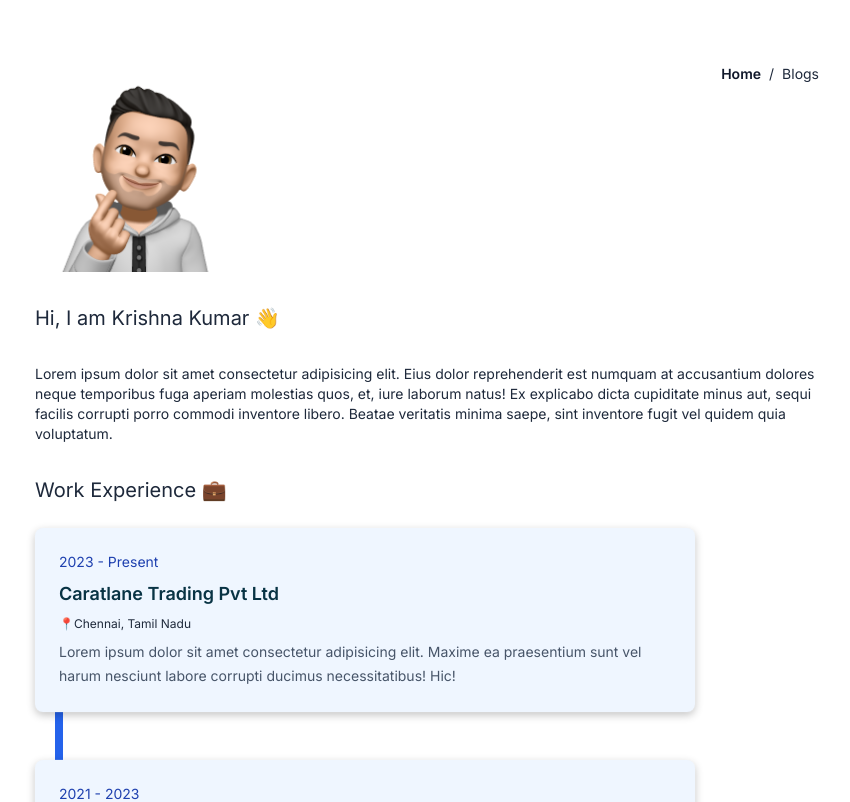
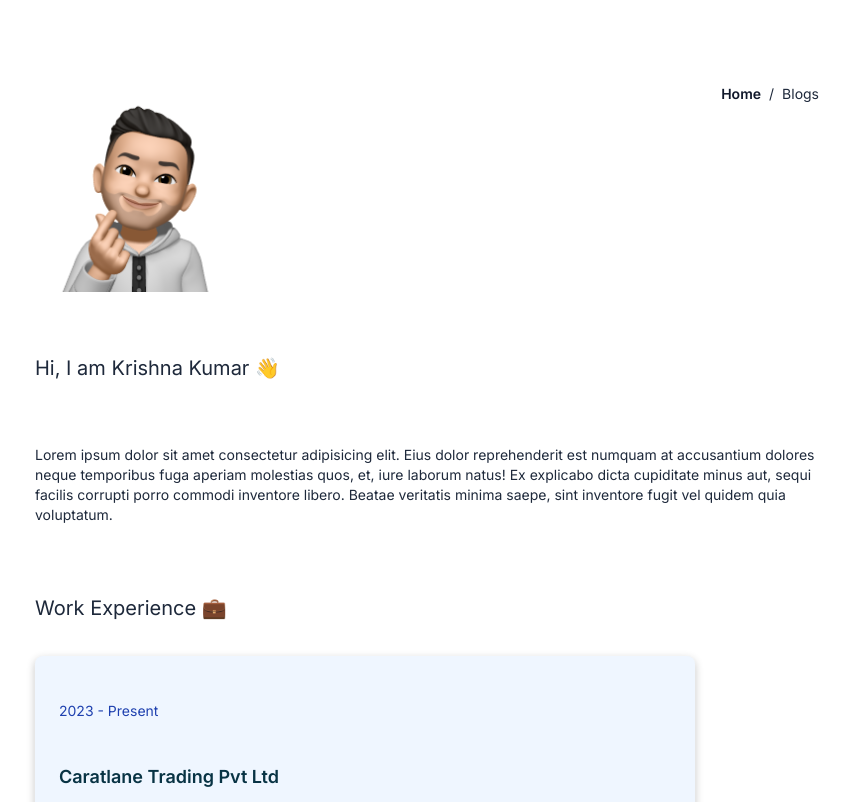
Before and after one commit to krish7x/my-portfolio, a Next.js app: page / in a window 1280 px wide. Shown: the top 802 px of the page, without its empty margins (209-1059 px from the left). Built offline with nearby package versions, Linux system fonts and the light colour scheme.

Commit message:
fix: add mdx styles

```diff
--- a/src/globals.css
+++ b/src/globals.css
@@ -21,3 +21,58 @@
     text-wrap: balance;
   }
 }
+/* globals.css */
+
+body {
+  font-family: Arial, sans-serif;
+  line-height: 1.6;
+  padding: 20px;
+  margin: 0;
+}
+
+article {
+  max-width: 800px;
+  margin: 0 auto;
+  padding: 20px;
+}
+
+h1, h2, h3, h4, h5, h6 {
+  margin-top: 1.5em;
+  margin-bottom: 0.5em;
+}
+
+p {
+  margin-bottom: 1em;
+}
+
+img {
+  max-width: 100%;
+  height: auto;
+}
+
+code {
+  background: #f5f5f5;
+  padding: 2px 4px;
+  border-radius: 4px;
+}
+
+pre {
+  background: #f5f5f5;
+  padding: 10px;
+  border-radius: 4px;
+  overflow-x: auto;
+}
+
+a {
+  color: #0070f3;
+  text-decoration: none;
+}
+
+a:hover {
+  text-decoration: underline;
+}
+
+ul, ol {
+  padding-left: 1.5em;
+  margin-bottom: 1em;
+}
--- a/src/pages/blogs.tsx
+++ b/src/pages/blogs.tsx
@@ -24,7 +24,7 @@ export default function Home() {
     <DefaultLayout>
       <Header />
       <div className="flex min-h-screen max-w-[872px] flex-col gap-3 md:gap-3">
-        {blogs.length
+        {blogs?.length
           ? blogs.map((val, inx) => (
               <BlogCard
                 key={"blog-" + inx}
```
Also changed, not shown: contentlayer.config.ts (+29 -28 lines), posts/monorepo.mdx (+6 -10 lines).
